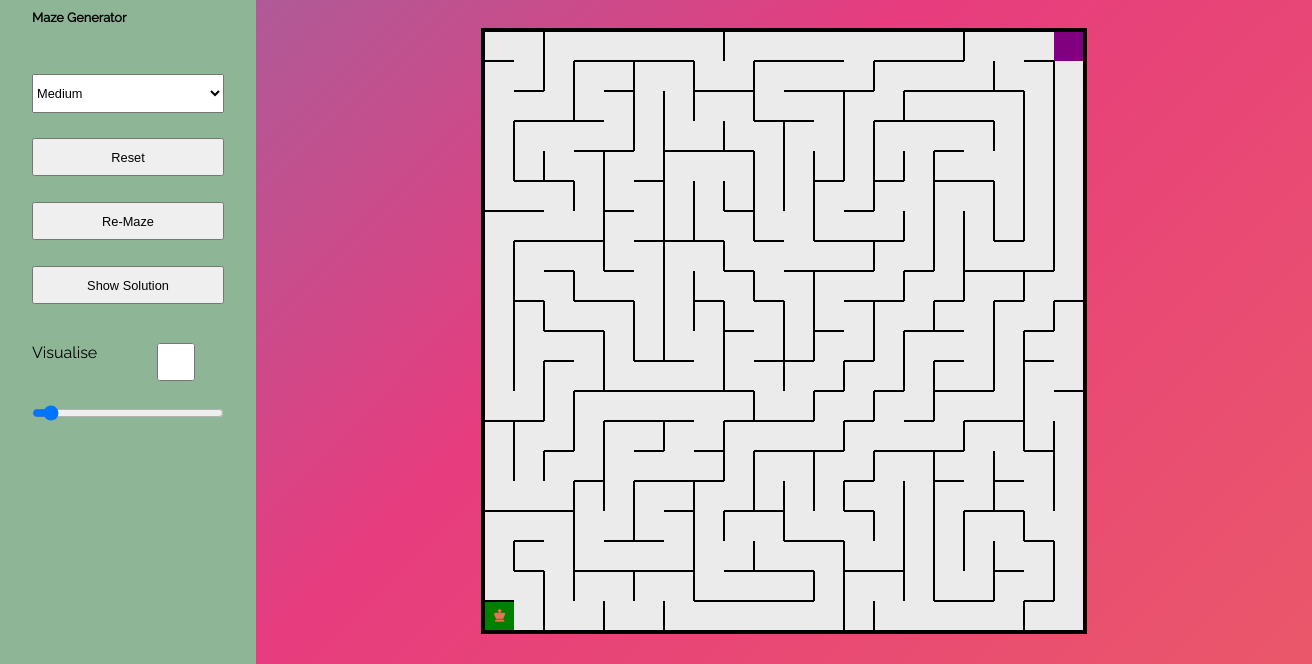
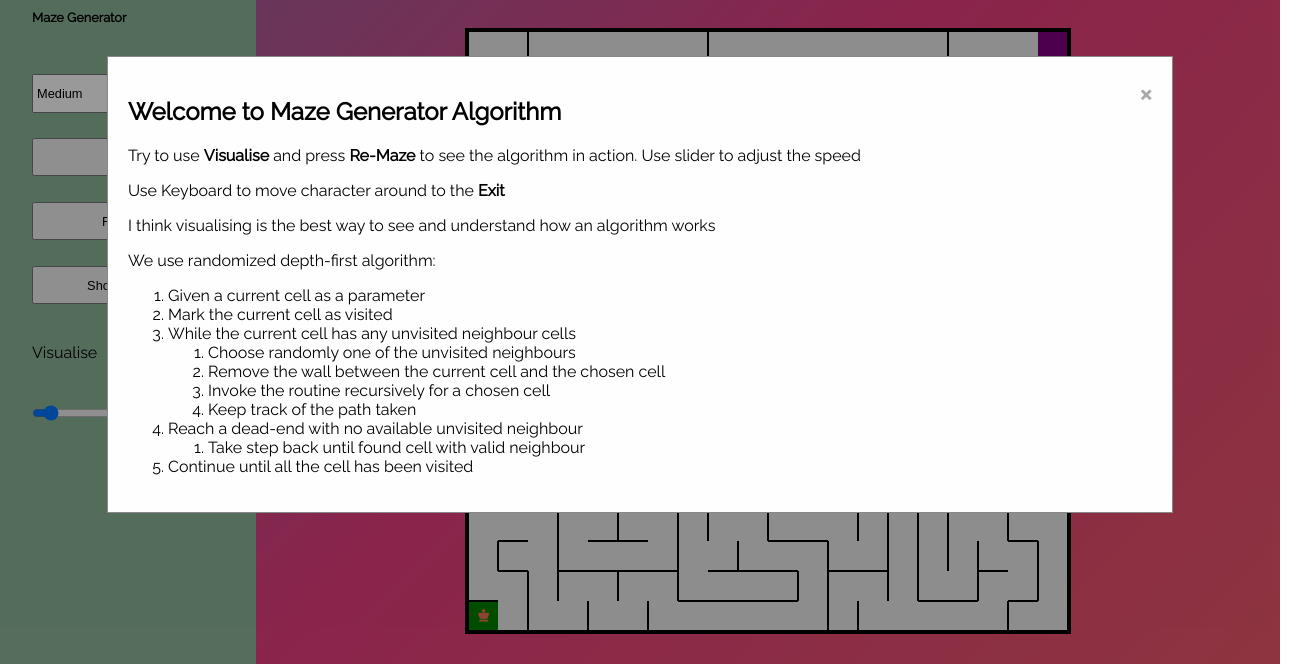
Before and after one commit to danielminhnguyen/maze-game, a plain HTML site: page Maze-Game/index.html in a window 1280 px wide. Shown: the part 136-800 px from the top of the page, 1312 px wide, since content can reach past the window. Drawn offline with Linux system fonts and the light colour scheme.

Commit message:
add modal

```diff
--- a/Maze-Game/index.html
+++ b/Maze-Game/index.html
@@ -13,10 +13,9 @@
       <div class="modal-content">
         <span class="close">&times;</span>
         <h2>Welcome to Maze Generator Algorithm</h2>
-        <p>Try to use <strong>Visualise</strong> and press <strong>Re-Maze</strong> to see the algorithm in action</p>
+        <p>Try to use <strong>Visualise</strong> and press <strong>Re-Maze</strong> to see the algorithm in action. Use slider to adjust the speed</p>
         <p>Use Keyboard to move character around to the <strong>Exit</strong></p>
-        <p>I think visualising is the best way to see understand how an algorithm works
-        I will try to add more algorithm and put path finding algorithm in the future</p>
+        <p>I think visualising is the best way to see and understand how an algorithm works</p>
           <p>We use randomized depth-first algorithm:</p>
         <ol>
           <li>Given a current cell as a parameter</li>
--- a/Maze-Game/main.scss
+++ b/Maze-Game/main.scss
@@ -76,7 +76,7 @@ $maze-solution: red;
   background-color: $maze-current-cell;
 }
 .modal {
-  display: none;
+  display: block;
   position: fixed; /* Stay in place */
   z-index: 1; /* Sit on top */
   left: 0;
@@ -143,8 +143,6 @@ body {
   background: linear-gradient(-45deg, #ee7752, #e73c7e, #23a6d5, #23d5ab);
   background-size: 400% 400%;
   animation: gradient 15s ease infinite;
-  min-height: 50vh;
-  width: 100%;
   display: flex;
   justify-content: center;
   align-items: center;
```
Also changed, not shown: Maze-Game/dist/main.css.
